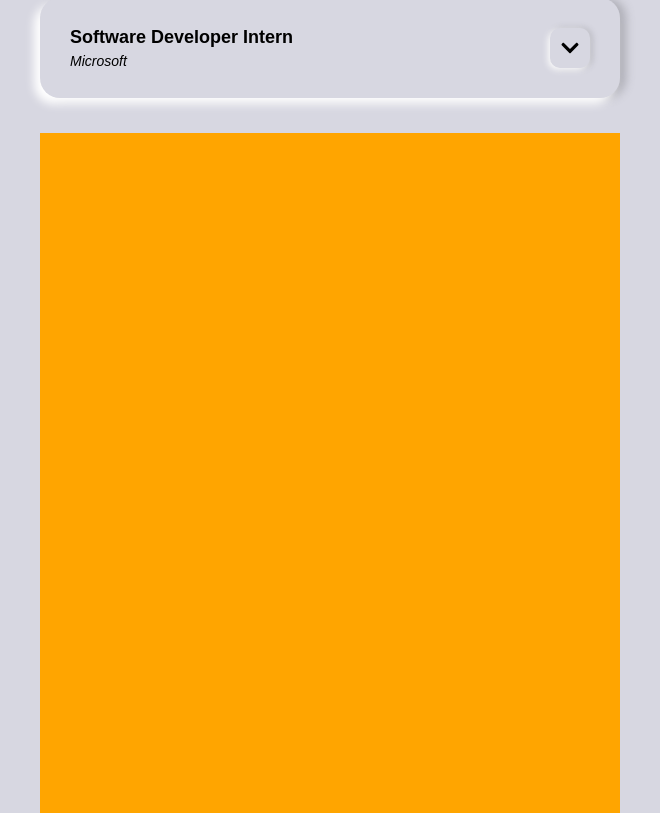
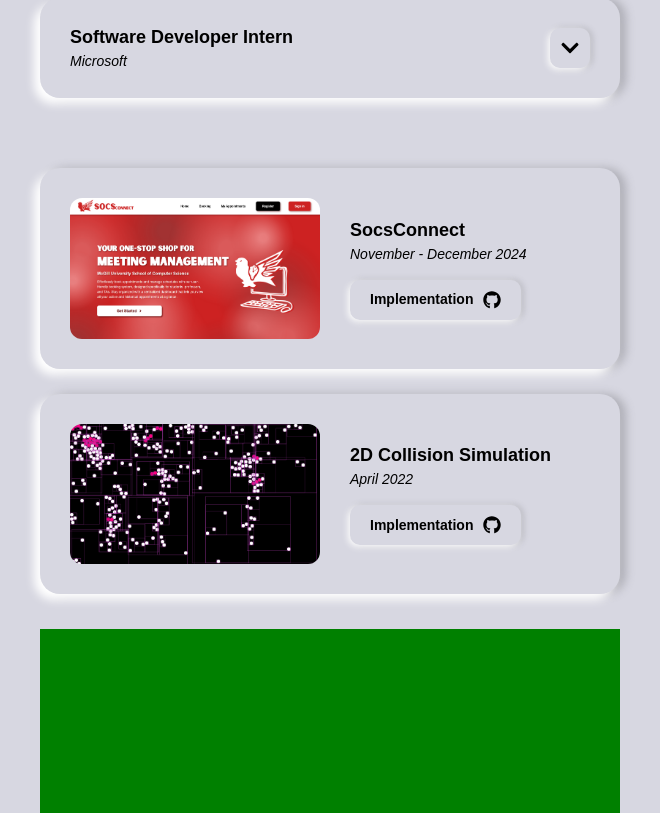
Before and after one commit to ellasyoung/portfolio-2025, a React (Create React App) app in the folder ellasyoung/: page / in a window 1280 px wide. Shown: the part 1867-2680 px from the top of the page, without its empty margins (435-1095 px from the left). Built offline with nearby package versions, Linux system fonts and the light colour scheme.

Commit message:
Adding project buttons

```diff
--- /dev/null
+++ b/ellasyoung/src/components/common/PopUpButton/PopUpButtonElements.js
@@ -0,0 +1,72 @@
+import styled from "styled-components";
+import { offWhite, black, shadowLight, shadowDark } from "../../../constants/colors";
+
+export const Container = styled.div`
+    box-shadow: -6px 6px 10px ${shadowLight}, 6px 0px 10px ${shadowDark};
+    background-color: ${offWhite};
+    color: ${black};
+    width: 100%;
+    border-radius: 20px;
+    position: relative;
+
+    display: flex;
+    flex-direction: column;
+
+    cursor: pointer;
+
+    &:hover,
+    &:focus {
+        box-shadow: inset -6px 6px 10px ${shadowLight}, inset 6px 0px 10px ${shadowDark};
+    }
+`;
+
+export const Row = styled.div`
+    display: flex;
+    flex-direction: row;
+    justify-content: flex-start;
+    align-items: center;
+    padding-left: 30px;
+    padding-right: 30px;
+
+    @media (max-width: 670px) {
+        flex-direction: column;
+        padding-bottom: 35px;
+        justify-content: center;
+    }
+`;
+
+export const ProjectImage = styled.img`
+    width: 250px;
+    border-radius: 12px;
+    object-fit: cover;
+    margin: 30px 0;
+`;
+
+export const TitleCont = styled.div`
+    display: flex;
+    flex-direction: column;
+    justify-content: flex-start;
+    align-items: flex-start;
+    padding-left: 30px;
+    padding-right: 30px;
+    gap: 15px;
+
+    @media (max-width: 670px) {
+        justify-content: center;
+        align-items: center;
+    }
+`;
+
+export const TitleTextCont = styled.div`
+    display: flex;
+    flex-direction: column;
+    justify-content: flex-start;
+    align-items: flex-start;
+
+    @media (max-width: 670px) {
+        justify-content: center;
+        align-items: center;
+        text-align: center;
+    }
+
+`;
--- /dev/null
+++ b/ellasyoung/src/components/common/PopUpButton/index.js
@@ -0,0 +1,39 @@
+import React, { useState } from 'react';
+import {Container, ProjectImage, Row, TitleCont, TitleTextCont} from './PopUpButtonElements';
+import Text from '../text/Text'
+import {FaGithub} from "react-icons/fa6";
+import Button from "../Button";
+
+const PopUpButton = ({title, subtitle, imgsrc, link}) => {
+
+    const externalLinkOnClick = (url) => {
+        window.open(url, '_blank');
+    }
+
+    return (
+        <>
+            <Container>
+                <Row>
+                    <ProjectImage src={imgsrc}/>
+                    <TitleCont>
+                        <TitleTextCont>
+                            <Text fontSize="18px" fontWeight="bold">{title}</Text>
+                            <Text fontSize="14px" fontStyle="italic">{subtitle}</Text>
+                        </TitleTextCont>
+                        <Button
+                            height="40px"
+                            padding="0px 20px"
+                            gap="10px"
+                            onClick={() => externalLinkOnClick(link)}
+                        >
+                            <Text fontSize="14px" fontWeight="bold">Implementation</Text>
+                            <FaGithub size="18"/>
+                        </Button>
+                    </TitleCont>
+                </Row>
+            </Container>
+        </>
+    );
+};
+
+export default PopUpButton;
--- a/ellasyoung/src/components/content/pages/home-page/projects-section/ProjectsElements.js
+++ b/ellasyoung/src/components/content/pages/home-page/projects-section/ProjectsElements.js
@@ -4,6 +4,21 @@
 export const ProjectsContainer = styled.div`
     display: flex;
     flex-direction: column;
-    background-color: orange;
-    height: 100vh;
+    justify-content: center;
+    align-items: center;
+    position: relative;
+    margin: 35px 0 35px 0;
+    width: 100%;
 `;
+
+export const List = styled.div`
+    display: flex;
+    flex-direction: column;
+    justify-content: center;
+    align-items: center;
+    gap: 25px;
+    width: 100%;
+    @media (max-width: 670px) {
+        width: 300px;
+    }
+`
--- a/ellasyoung/src/components/content/pages/home-page/projects-section/index.js
+++ b/ellasyoung/src/components/content/pages/home-page/projects-section/index.js
@@ -1,9 +1,25 @@
-import { ProjectsContainer } from "./ProjectsElements";
+import {List, ProjectsContainer} from "./ProjectsElements";
+import PopUpButton from "../../../../common/PopUpButton";
+import SOCConnectImg from "../../../../../assets/images/socsconnect-cover-img.png"
+import BVHImg from "../../../../../assets/images/bvh-cover-img.png"
 
 const Projects = () => {
     return (
         <ProjectsContainer id="projects">
-
+            <List>
+                <PopUpButton
+                    title="SocsConnect"
+                    subtitle="November - December 2024"
+                    imgsrc={SOCConnectImg}
+                    link="https://github.com/ellasyoung/SOCSconnect"
+                />
+                <PopUpButton
+                    title="2D Collision Simulation"
+                    subtitle="April 2022"
+                    imgsrc={BVHImg}
+                    link="https://github.com/ellasyoung/2D-collision-simulation"
+                />
+            </List>
         </ProjectsContainer>
     );
 };
```
Also changed, not shown: ellasyoung/src/components/common/PopUp/PopUpElements.js (added), ellasyoung/src/components/common/PopUp/index.js (added).
